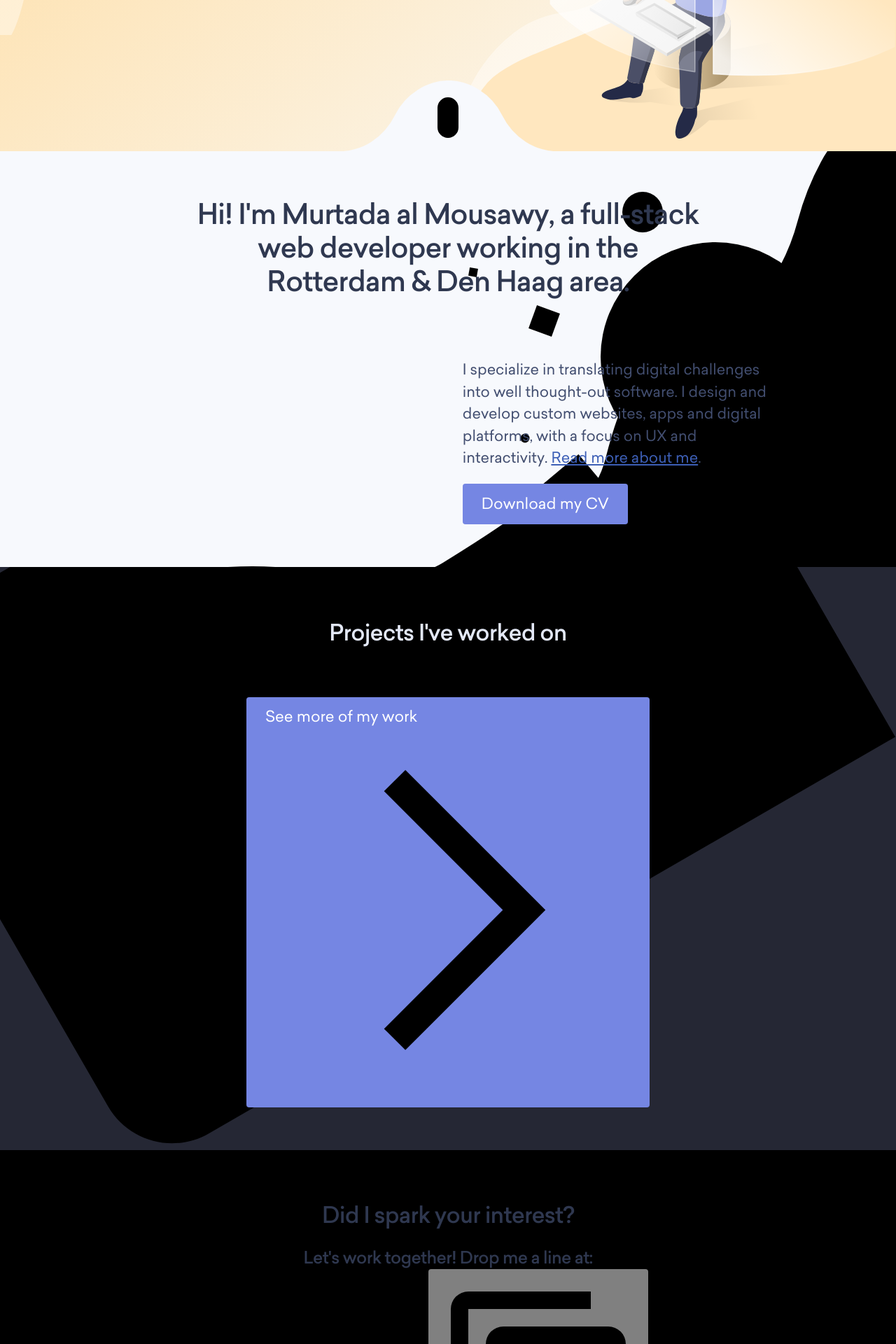
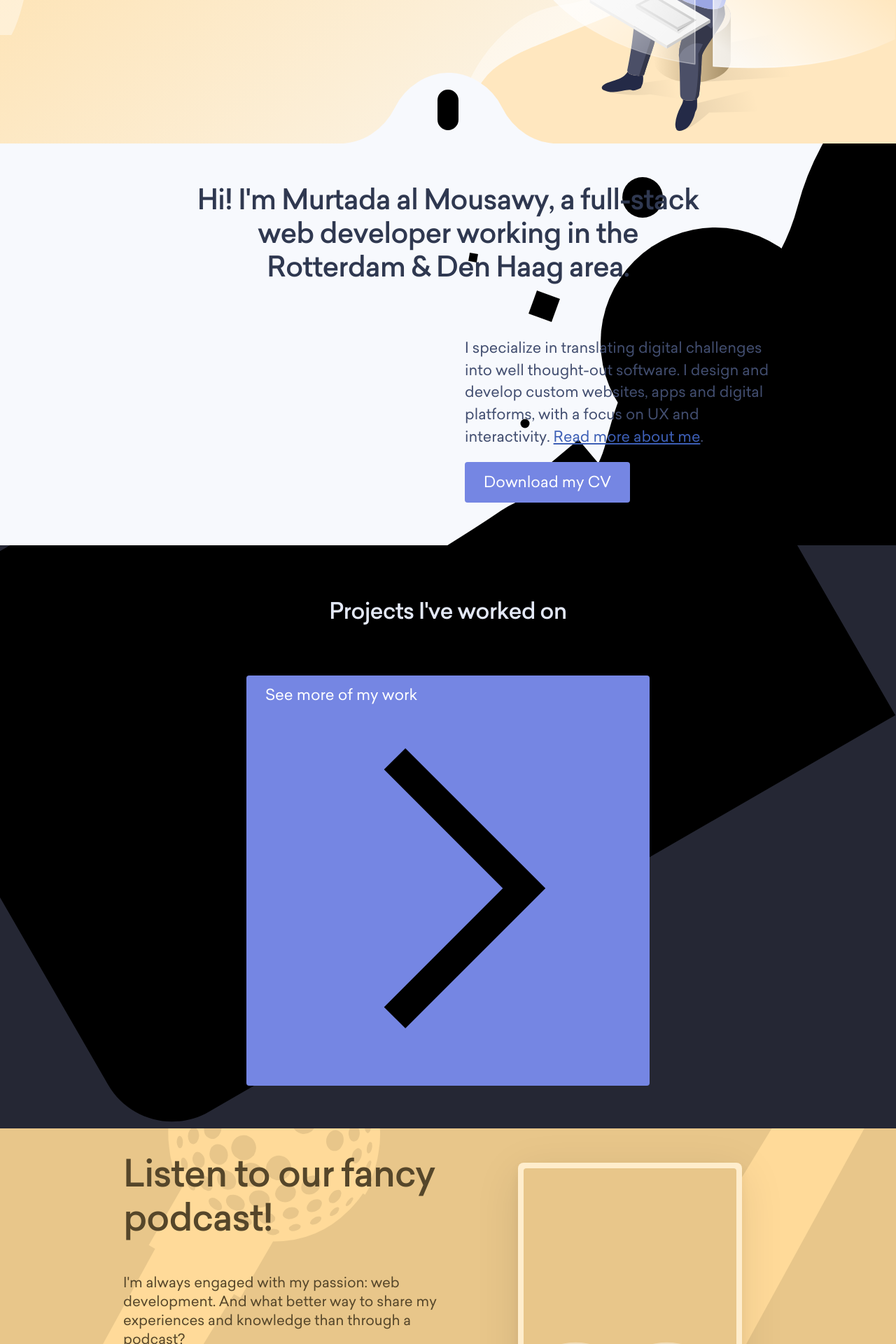
Before and after one commit to mmousawy/murtada.nl-ziggurat, a PHP site: template src/pages/index.php in a window 1280 px wide. Shown: the part 560-2480 px from the top of the page at 70% size. Run offline with PHP 8.4, Linux system fonts and the light colour scheme; the template is opened without the code that fills it, so the values that code supplies are empty; style sheets or scripts are compiled from the project's sources; some libraries are stand-ins or nearby versions.

Commit message:
Add new podcast section and fix styling issues

```diff
--- a/src/pages/index.php
+++ b/src/pages/index.php
@@ -24,7 +24,6 @@
 
 
 <section class="page-section page-section--home-about">
-  <a name="about" class="section-link"></a>
   <div class="wrap">
     <h1>Hi! I'm Murtada al Mousawy, a full-stack web developer working in the Rotterdam & Den Haag area.</h1>
   </div>
@@ -49,7 +48,6 @@
 
 
 <section class="page-section page-section--inverted">
-  <a name="work" class="section-link"></a>
   <div class="wrap">
     <h2>Projects I've worked on</h2>
   </div>
@@ -106,4 +104,22 @@ HTML;
   </div>
 </section>
 
+<section class="page-section page-section--podcast">
+  <div class="wrap">
+    <div class="col">
+      <h2>Listen to our fancy podcast!</h2>
+      <p>I'm always engaged with my passion: web development. And what better way to share my experiences and knowledge than through a podcast?</p>
+      <p>Together with <a href="https://gideonheilbron.nl">Gideon Heilbron</a> I'm doing a weekly podcast about all things web, tech news, design, and life. With <span class="podcast-episodes-amount">over 40</span> episodes, there are still more things we want to share!</p>
+    </div>
+    <div class="col">
+      <a href="https://anchor.fm/error-code-coffee" class="podcast-link-anchor" title="Listen to Error Code: Coffee on Anchor.fm">
+        <div class="podcast-preview">
+          <div class="podcast-preview__inside"></div>
+        </div>
+      </a>
+      <a href="https://www.youtube.com/channel/UCNGFZ99qJvHESixVIdwmM_g" class="podcast-link-youtube" title="Watch Error Code: Coffee on YouTube">Watch on YouTube</a>
+    </div>
+  </div>
+</section>
+
 <?= file_get_contents('template/cta.php'); ?>
--- a/src/scss/includes/_breakpoints.scss
+++ b/src/scss/includes/_breakpoints.scss
@@ -1,48 +1,54 @@
 @mixin bp($size) {
   @if ($size == min-tiny) {
-    @media (min-width: 600px) {
+    @media (min-width: 37.5em) {
       @content;
     }
   }
 
   @if ($size == max-tiny) {
-    @media (max-width: 600px) {
+    @media (max-width: 37.5em) {
       @content;
     }
   }
 
   @if ($size == max-small) {
-    @media (max-width: 800px) {
+    @media (max-width: 50em) {
       @content;
     }
   }
 
   @if ($size == min-small) {
-    @media (min-width: 800px) {
+    @media (min-width: 50em) {
       @content;
     }
   }
 
   @if ($size == small-medium) {
-    @media (min-width: 800px) and (max-width: 1366px) {
+    @media (min-width: 50em) and (max-width: 85em) {
       @content;
     }
   }
 
   @if ($size == max-medium) {
-    @media (max-width: 1366px) {
+    @media (max-width: 85em) {
       @content;
     }
   }
 
   @if ($size == min-medium) {
-    @media (min-width: 1366px) {
+    @media (min-width: 85em) {
       @content;
     }
   }
 
-  @if ($size == large) {
-    @media (min-width: 1366px) {
+  @if ($size == max-large) {
+    @media (max-width: 85em) {
+      @content;
+    }
+  }
+
+  @if ($size == min-large) {
+    @media (min-width: 85em) {
       @content;
     }
   }
--- a/src/scss/modules/_base.scss
+++ b/src/scss/modules/_base.scss
@@ -74,7 +74,13 @@ img {
     margin-top: auto;
 
     h2 {
-      margin-bottom: 1rem;
+      @include bp(min-small) {
+        margin: 2rem auto 1rem;
+      }
+
+      @include bp(max-small) {
+        margin: 1rem auto .5rem;
+      }
     }
 
     h3 {
@@ -106,9 +112,152 @@ img {
     h1 + h2 {
       max-width: 30rem;
     }
+  }
 
-    @include bp(max-small) {
-      // background-position:
+  &--podcast {
+    $cl-podcast: #FFDA99;
+    padding: 3rem 0;
+    position: relative;
+    flex-grow: 1;
+    overflow: hidden;
+    color: desaturate(darken($cl-podcast, 55%), 66%);
+    background-color: #e8c68a;
+    background: {
+      image: url('assets/images/podcast-background.svg');
+      repeat: no-repeat;
+      position: 50%;
+      size: cover;
+    };
+
+    @include bp(max-large) {
+      padding: 1rem 0;
+    }
+
+    @include bp(min-large) {
+      background-size: 75rem;
+    }
+
+    .wrap {
+      @include bp(min-small) {
+        display: flex;
+        justify-content: space-between;
+      }
+    }
+
+    .col:nth-child(2) {
+      display: flex;
+      justify-content: center;
+      align-items: center;
+      flex-direction: column;
+
+      a {
+        text-decoration: none;
+      }
+
+      @include bp(max-small) {
+        margin-top: 3rem;
+      }
+
+      @include bp(min-small) {
+        width: 50%;
+        padding-left: 3rem;
+      }
+    }
+
+    h2 {
+      max-width: 30rem;
+      font-size: calc(2.5rem + 1vw);
+      margin: 0 0 3rem;
+      text-align: left;
+    }
+
+    p {
+      max-width: 30rem;
+      font-size: 1.25rem;
+    }
+
+    .podcast-preview {
+      position: relative;
+      overflow: hidden;
+      max-width: 100%;
+      width: 20rem;
+      height: 20rem;
+      padding: .5rem;
+      border-radius: 8px;
+      background: lighten(#FFDA99, 10%);
+      box-shadow: 0px 16px 64px rgba(0,0,0,0.1), 0px 8px 16px rgba(0,0,0,0.05);
+      transition: filter 200ms ease-in-out;
+
+      &:hover {
+        filter: brightness(1.1);
+      }
+
+      @include bp(max-small) {
+        width: 17rem;
+        height: 17rem;
+      }
+    }
+
+    .podcast-preview__inside {
+      position: relative;
+      overflow: hidden;
+      width: 100%;
+      height: 100%;
+      background-color: #e8c68a;
+      background-repeat: no-repeat;
+      background-position: 50%;
+      background-size: cover;
+      border-radius: 4px;
+
+      &::before {
+        content: '';
+        position: absolute;
+        left: 0;
+        bottom: 0;
+        background: url('assets/images/podcast-wave.svg');
+        background-size: cover;
+        width: 150%;
+        padding-top: 33%;
+        opacity: .4;
+        animation: podcastWave 1s linear infinite;
+      }
+
+      &::after {
+        content: 'Listen on Anchor.fm';
+        text-align: center;
+        position: absolute;
+        left: 0;
+        bottom: .65rem;
+        width: 100%;
+        font-weight: 700;
+        color: rgba(0,0,0,0.5);
+        transition: opacity 200ms ease-in-out;
+        text-transform: uppercase;
+        font-size: .85rem;
+      }
+    }
+
+    .podcast-link-youtube {
+      display: inline-block;
+      margin-top: 1.5rem;
+      padding: 1rem 1.5rem;
+      border-radius: 2rem;
+      text-transform: uppercase;
+      font-size: .85rem;
+      font-weight: 700;
+      background: lighten(#FFDA99, 10%);
+      background-image: url('assets/images/icon-youtube.svg');
+      background-repeat: no-repeat;
+      background-position: 1.125rem 50%;
+      background-size: 3em;
+      padding-left: 4.125rem;
+      color: desaturate(darken($cl-podcast, 55%), 66%);
+      box-shadow: 0px 16px 64px rgba(0,0,0,0.1), 0px 8px 16px rgba(0,0,0,0.05);
+      transition: filter 200ms ease-in-out;
+
+      &:hover {
+        filter: brightness(1.1);
+      }
     }
   }
 
@@ -305,3 +454,9 @@ img {
     opacity: 1;
   }
 }
+
+@keyframes podcastWave {
+  to {
+    transform: translateX(-29%);
+  }
+}
--- a/src/scss/modules/_content.scss
+++ b/src/scss/modules/_content.scss
@@ -106,6 +106,21 @@ body:not(.is-inverted) .page-section:not(.page-section--inverted) .content-row {
 
   &--title {
     max-width: 30%;
+
+    @at-root .parent-work & {
+      @include bp(min-small) {
+        transition: top 300ms;
+        position: sticky;
+        top: 2rem;
+      }
+    }
+
+    @at-root .parent-work .page-header.is-stuck:not(.is-hidden) + .page-content & {
+      @include bp(min-small) {
+        position: sticky;
+        top: 7rem;
+      }
+    }
   }
 
   @include bp(max-small) {
@@ -195,7 +210,7 @@ body:not(.is-inverted) .page-section:not(.page-section--inverted) .content-row {
       .picture-wrapper__caption {
         width: calc(50% - 2vw);
 
-        @include bp(large) {
+        @include bp(min-large) {
           margin: 1vw;
         }
       }
@@ -296,7 +311,7 @@ body:not(.is-inverted) .page-section:not(.page-section--inverted) .content-row {
 .align-left {
   @include bp(min-small) {
     + .content-row__text {
-      margin-left: calc(1rem + 2vw);
+      margin-left: calc(3rem);
     }
   }
 }
@@ -306,7 +321,7 @@ body:not(.is-inverted) .page-section:not(.page-section--inverted) .content-row {
 
   @include bp(min-small) {
     + .content-row__text {
-      margin-right: calc(1rem + 2vw);
+      margin-right: calc(3rem);
     }
   }
 }
--- a/src/scss/modules/_landing-content.scss
+++ b/src/scss/modules/_landing-content.scss
@@ -108,7 +108,7 @@
     margin-top: 0;
     margin-bottom: .5em;
     max-width: 70%;
-    font-size: calc(3rem + 1vw);
+    font-size: calc(2.75rem + 1vw);
     line-height: 1.1;
     font-weight: bold;
     letter-spacing: -.03em;
@@ -121,8 +121,12 @@
     };
     color: #3e4b97;
 
+    @include bp(min-small) {
+      max-width: calc(20rem + 25vw);
+    }
+
     @include bp(max-small) {
-      max-width: 100%;
+      max-width: 30rem;
       font-size: calc(2rem + 1vw);
     }
   }
--- a/src/scss/modules/_page-branding.scss
+++ b/src/scss/modules/_page-branding.scss
@@ -20,6 +20,10 @@
 
     path {
       fill: get('colors.primary');
+      transition: {
+        property: fill;
+        duration: 300ms;
+      };
 
       .is-inverted & {
         fill: get('colors.white');
@@ -41,6 +45,10 @@
   margin-left: .35em;
   height: 3rem;
   line-height: 3rem;
+  transition: {
+    property: color;
+    duration: 300ms;
+  };
 
   .is-inverted & {
     color: get('colors.white');
--- a/src/scss/modules/_page-nav.scss
+++ b/src/scss/modules/_page-nav.scss
@@ -15,7 +15,7 @@
     border-radius: .125rem;
     background-color: get('colors.primary');
     transition: {
-      property: transform, opacity;
+      property: transform, opacity, background-color;
       duration: 200ms;
     };
   }
--- a/src/scss/modules/_products.scss
+++ b/src/scss/modules/_products.scss
@@ -70,6 +70,10 @@
     margin: 0 0 1rem;
     font-size: 1.75rem;
     color: get('colors.text.link');
+
+    @include bp(max-small) {
+      font-size: 1.5rem;
+    }
   }
 
   p {
--- a/src/scss/modules/_typography.scss
+++ b/src/scss/modules/_typography.scss
@@ -80,14 +80,24 @@ h1 {
   margin: {
     left: auto;
     right: auto;
-    top: 1.25em;
-    bottom: 1.75em;
+    top: 1em;
+    bottom: 1.5em;
   };
   font-size: get('fonts.heading.size-h1');
   text-align: center;
 
+  .wrap--blog & {
+    @include bp(min-small) {
+      margin-bottom: 2.5rem;
+    }
+
+    @include bp(max-small) {
+      margin-bottom: 1.6875rem;
+    }
+  }
+
   + h2 {
-    margin: 2rem auto;
+    margin: -2rem auto 3rem;
   }
 }
 
--- a/src/scss/modules/products/_ziggurat.scss
+++ b/src/scss/modules/products/_ziggurat.scss
@@ -121,6 +121,7 @@ body.page-ziggurat {
     color: get('colors.white');
 
     @include bp(max-small) {
+      padding: 0 1rem;
       font-size: 2.25rem;
       text-align: center;
     }
@@ -332,6 +333,10 @@ body.page-ziggurat {
     width: 3rem;
     height: 3rem;
     margin-right: 1rem;
+
+    @include bp(max-small) {
+      margin-right: .75rem;
+    }
   }
 
   h3 {
```
Also changed, not shown: src/script/script.js (+16 -0 lines), src/assets/images/icon-youtube.svg (added), src/assets/images/microphone.svg (added), src/assets/images/podcast-background.svg (added), src/assets/images/podcast-wave.svg (added), 2 other files.
